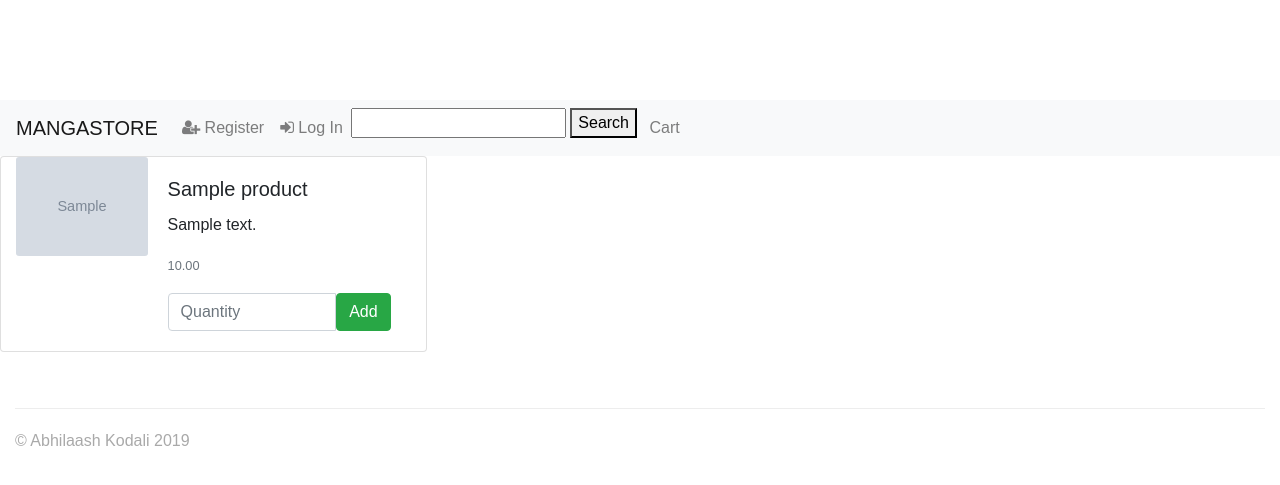
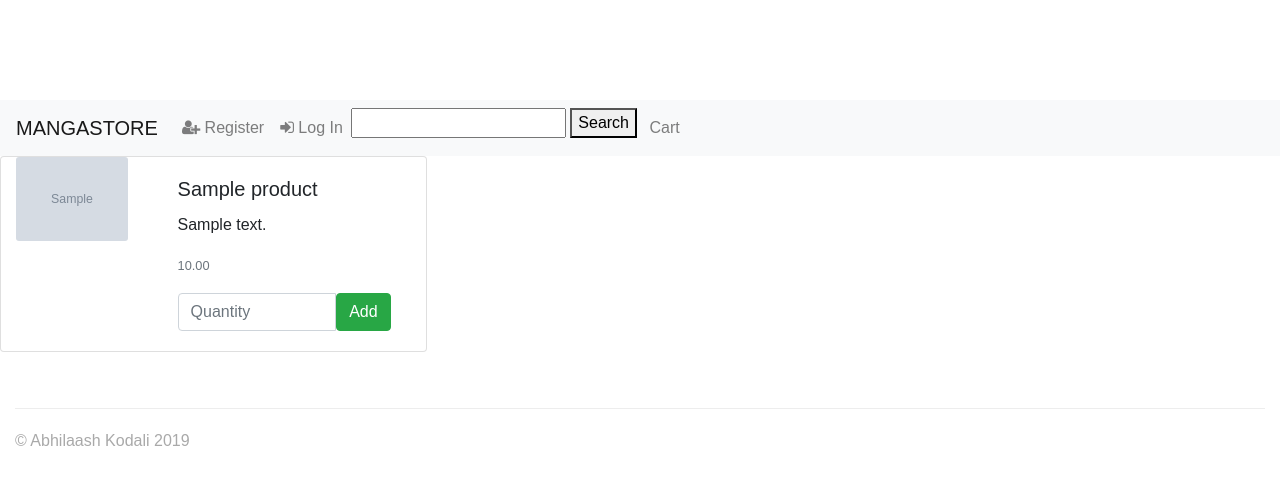
Before and after one commit to ablshk/ecommerce, a Django app: page / in a window 1280 px wide. Shown: the top 485 px of the page. Run offline with Django 3.2, Linux system fonts and the light colour scheme; tables that the repository leaves empty hold one stand-in row (values such as "Sample post"); grey boxes marked "Sample" are stand-in pictures; some libraries are stand-ins or nearby versions.

Commit message:
changed card spacing

```diff
--- a/products/templates/products.html
+++ b/products/templates/products.html
@@ -2,10 +2,10 @@
 
 {% block content %}
 <div class="container-fluid">
-    <div class="row justify-content-center justify-content-sm-start">
+    <div class="row justify-content-around justify-content-sm-start">
         {% for product in products %}
-        <div class="card mb-3 col-xs-12 col-sm-6 col-lg-4">
-            <div class="row no-gutters">
+        <div class="card mb-3 col-xs-12 col-sm-6 col-lg-4" style="width: 27rem;">
+            <div class="row">
               <div class="col-md-4">
                 <img src="{{ MEDIA_URL }}{{ product.image }}" class="card-img" alt="One Piece manga volume cover image">
               </div>
```
